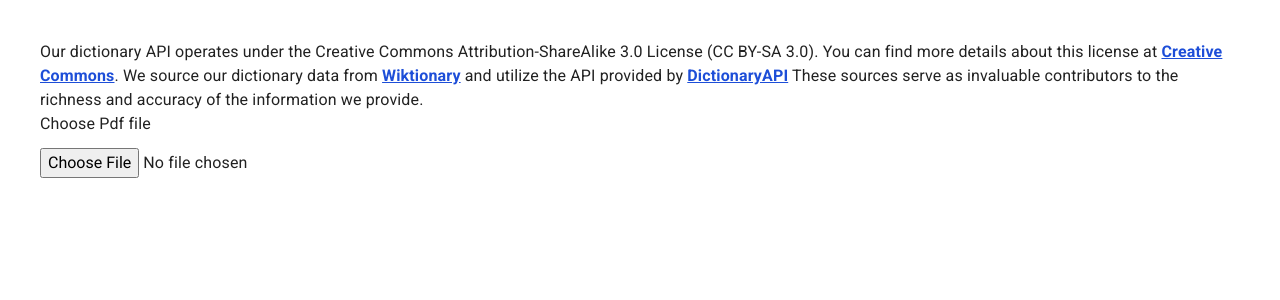
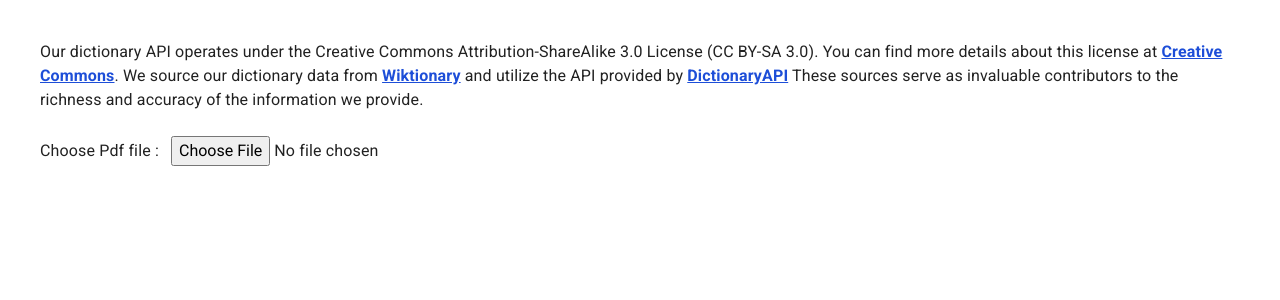
Before and after one commit to thihahan/pdf-reader-with-dictionary, a React (Vite) app: page / in a window 1280 px wide. Shown: the top 300 px of the page. Built offline with nearby package versions, Linux system fonts and the light colour scheme.

Commit message:
unhide choose button

```diff
--- a/src/App.jsx
+++ b/src/App.jsx
@@ -73,19 +73,8 @@ const App = () => {
         These sources serve as invaluable contributors to the richness and
         accuracy of the information we provide.
       </p>
-      {pdfUrl && (
-        <div>
-          <button
-            className="px-3 bg-sky-600 text-white py-2 hover:bg-sky-700 transition-all duration-400 rounded my-3"
-            onClick={() => setOpenDict((pre) => !pre)}
-          >
-            {openDict ? "Close" : "Open"} Dictionary
-          </button>
-        </div>
-      )}
-      {!pdfUrl && (
-        <div className="flex flex-col">
-          <label htmlFor="">Choose Pdf file</label>
+      <div className="flex items-center my-3 gap-3">
+        <label htmlFor="">Choose {pdfUrl && "another"} Pdf file :</label>
         <input
           type="file"
           onChange={(e) => {
@@ -101,7 +90,17 @@ const App = () => {
           className="my-3"
         />
       </div>
+      {pdfUrl && (
+        <div>
+          <button
+            className="px-3 bg-sky-600 text-white py-2 hover:bg-sky-700 transition-all duration-400 rounded my-3"
+            onClick={() => setOpenDict((pre) => !pre)}
+          >
+            {openDict ? "Close" : "Open"} Dictionary
+          </button>
+        </div>
       )}
+
       {pdfUrl && (
         <div className="flex">
           <div className="flex-grow">
```
Lines whose indentation alone changed are shown as unchanged.
